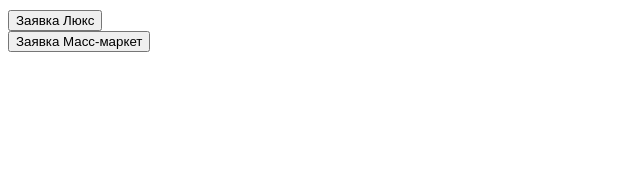
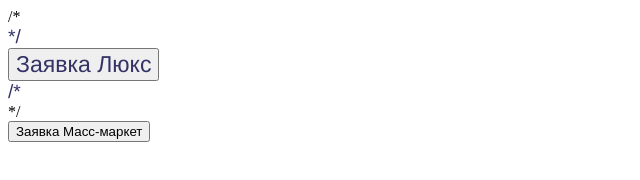
Before and after one commit to shumaher-v/zhurnaliz, a plain HTML site: page index.html in a window 1280 px wide. Shown: the whole page, without its empty margins (0-640 px from the left). Drawn offline with Linux system fonts and the light colour scheme.

Commit message:
Update index.html

```diff
--- a/index.html
+++ b/index.html
@@ -12,11 +12,11 @@
   </style>
 </head>
 <body>
-  <div id="button">
+  /*<div id="button">*/
     <form method="LINK" action="https://forms.gle/aMGGq92DzAWmwhSv9">
-      <input type="submit" value="Заявка Люкс">
+      <input id="button" type="submit" value="Заявка Люкс">
     </form>
-  </div>
+  /*</div>*/
   <form method="LINK" action="https://forms.gle/JvW9w9uS6TTsxMuv5">
     <input type="submit" value="Заявка Масс-маркет">
   </form>
```
